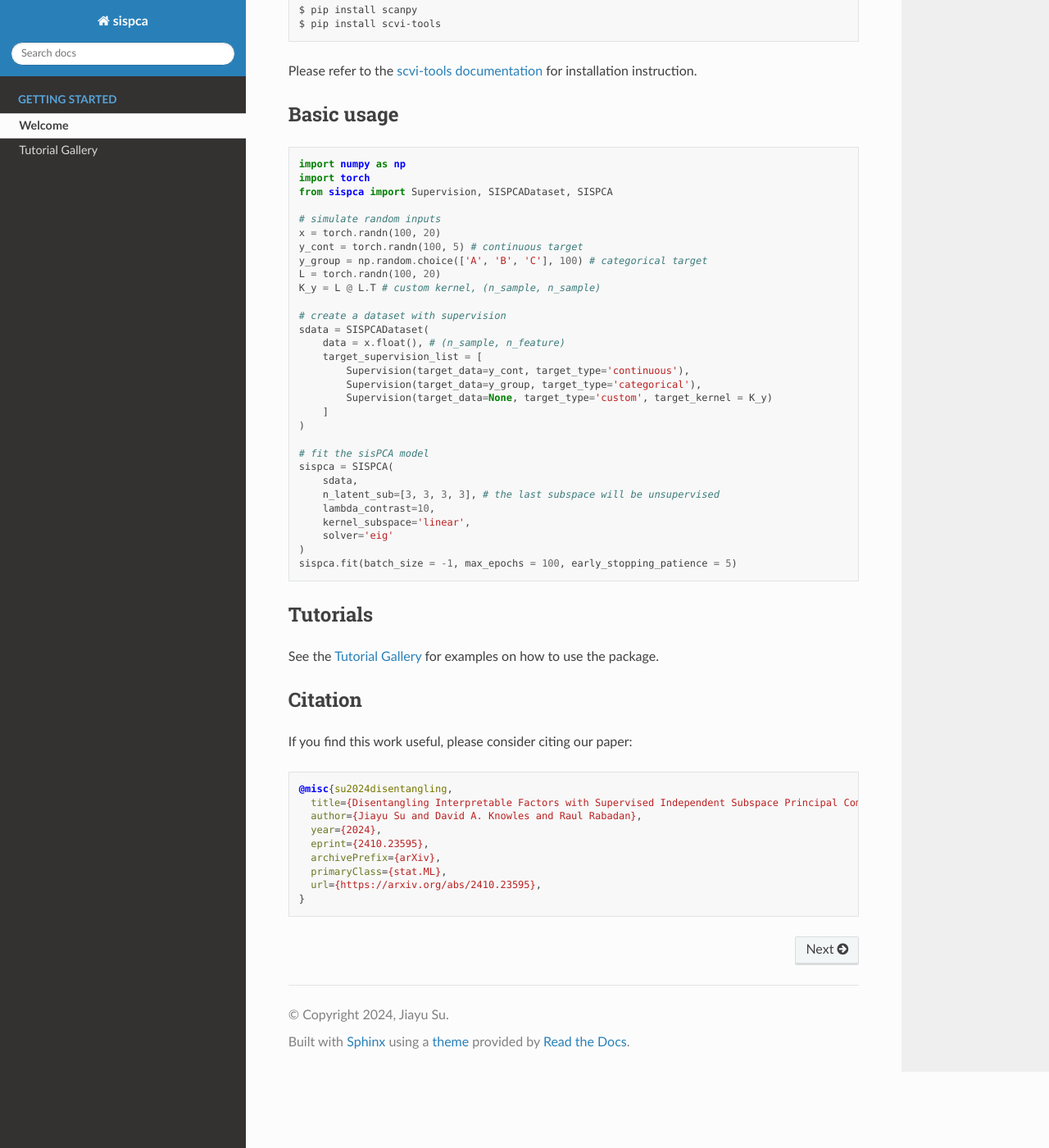
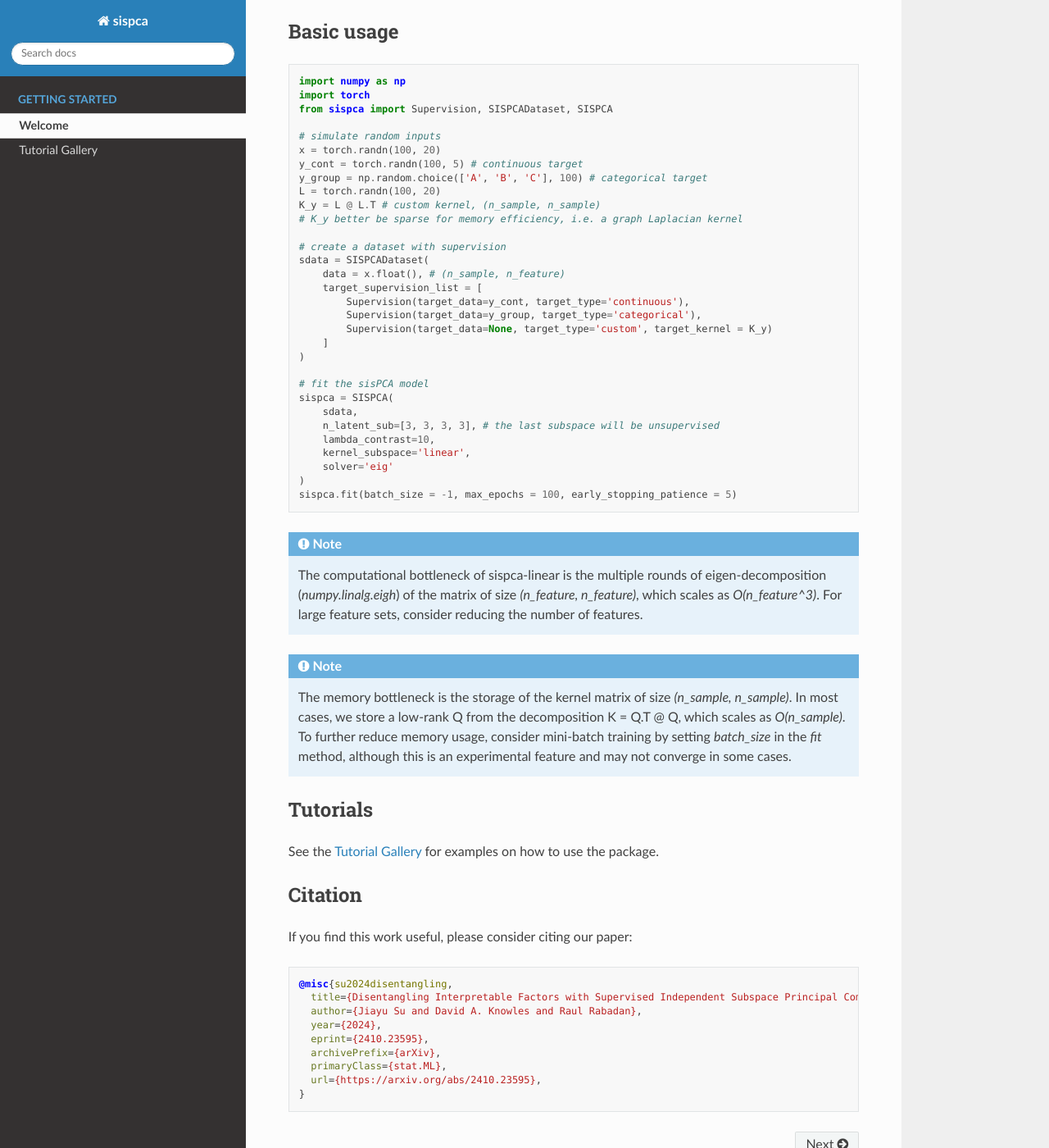
Before and after one commit to jhjiang2020/sispca, a Sphinx documentation site: the page built from docs/source/index.rst, in a window 1280 px wide and 1400 px high, scrolled down 1367 px. Shown: the whole window at 82% size. Built offline with Sphinx 7.4.7 and the Read the Docs theme 3.1.0, drawn with Linux system fonts in a browser that asks for light colours; pages that are not in the unit, such as notebooks, are missing from menus; some of the changed text lies outside the part shown.

```diff
--- a/docs/source/conf.py
+++ b/docs/source/conf.py
@@ -6,7 +6,7 @@ project = 'sispca'
 copyright = '2024, Jiayu Su'
 author = 'Jiayu Su'
 
-release = 'v1.0.0'
+release = 'v1.1.0'
 
 # -- General configuration
 
--- a/docs/source/index.rst
+++ b/docs/source/index.rst
@@ -77,6 +73,7 @@ Basic usage
   y_group = np.random.choice(['A', 'B', 'C'], 100) # categorical target
   L = torch.randn(100, 20)
   K_y = L @ L.T # custom kernel, (n_sample, n_sample)
+  # K_y better be sparse for memory efficiency, i.e. a graph Laplacian kernel
 
   # create a dataset with supervision
   sdata = SISPCADataset(
@@ -98,6 +95,19 @@ Basic usage
   )
   sispca.fit(batch_size = -1, max_epochs = 100, early_stopping_patience = 5)
 
+
+.. note::
+
+  The computational bottleneck of sispca-linear is the multiple rounds of eigen-decomposition (`numpy.linalg.eigh`)
+  of the matrix of size `(n_feature, n_feature)`, which scales as `O(n_feature^3)`.
+  For large feature sets, consider reducing the number of features.
+
+.. note::
+  The memory bottleneck is the storage of the kernel matrix of size `(n_sample, n_sample)`.
+  In most cases, we store a low-rank Q from the decomposition K = Q.T @ Q, which scales as `O(n_sample)`.
+  To further reduce memory usage, consider mini-batch training by setting `batch_size` in the `fit` method, although
+  this is an experimental feature and may not converge in some cases.
+
 Tutorials
 ---------
 
--- a/pyproject.toml
+++ b/pyproject.toml
@@ -4,7 +4,7 @@ build-backend = "setuptools.build_meta"
 
 [project]
 name = "sispca"
-version = "1.0.1"
+version = "1.1.0"
 description = "Supervised independent subspace principal component analysis"
 authors = [
   {name = "Jiayu Su"}
```
Also changed, not shown: other parts of docs/source/index.rst (+0 -4 lines), README.md (+7 -1 lines).
